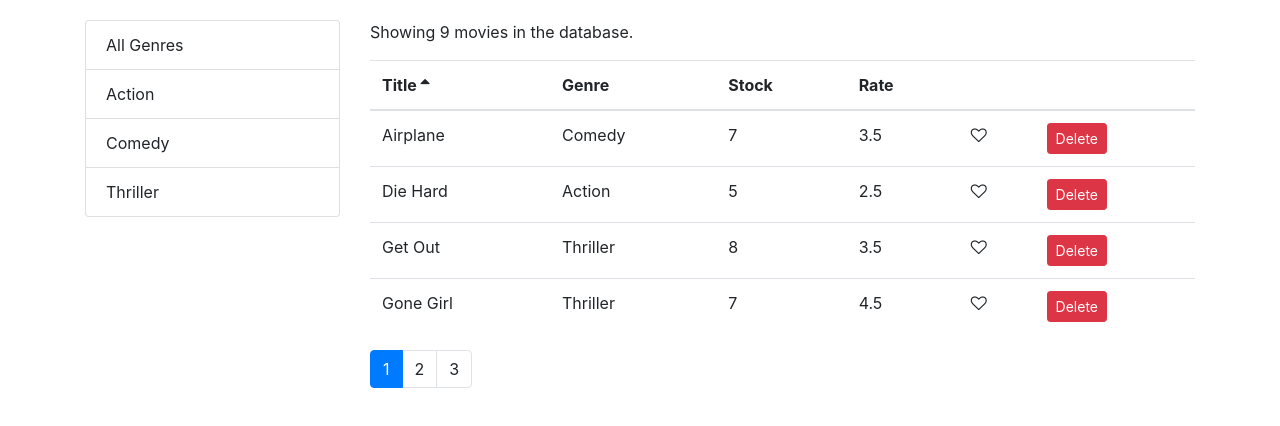
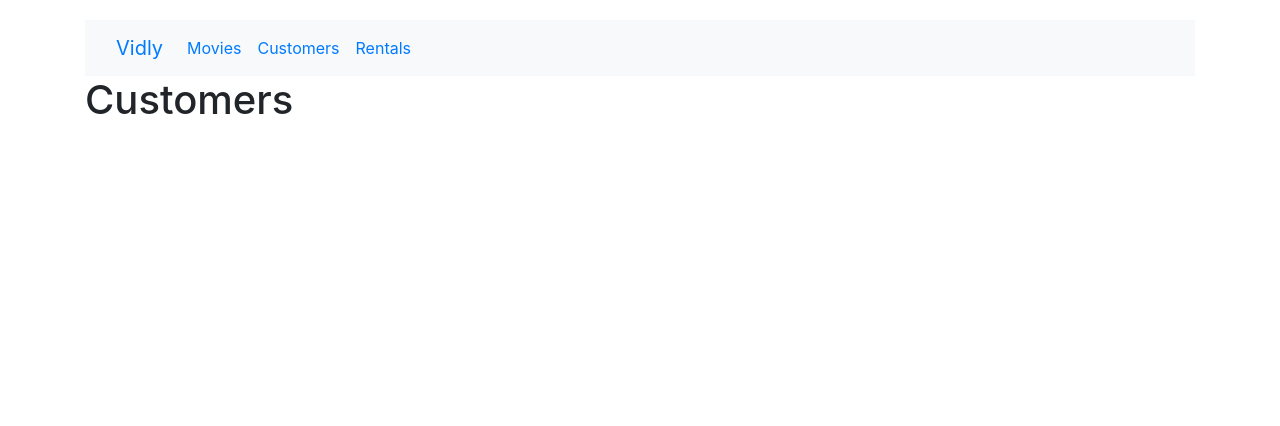
Before and after one commit to Dakapu/vidly, a React (Create React App) app: page /customers in a window 1280 px wide. Shown: the top 426 px of the page. Built offline with nearby package versions, Linux system fonts and the light colour scheme.

Commit message:
implement routing with NavLink

```diff
--- a/src/App.js
+++ b/src/App.js
@@ -1,14 +1,24 @@
 import React, { Component } from "react";
 import Movies from "./components/movies";
+import Customers from "./components/customers";
+import Rentals from "./components/rentals";
+import NotFound from "./components/not-found";
 import "./App.css";
-import SideBar from "./components/common/sidebar";
+import NavBar from "./components/common/navbar";
+import { Route, Routes } from "react-router-dom";
 
 class App extends Component {
   render() {
     return (
       <main className="container">
-        <SideBar />
-        <Movies />
+        <NavBar />
+        <Routes>
+          <Route path="/movies" element={<Movies />} />
+          <Route path="/customers" element={<Customers />} />
+          <Route path="/rentals" element={<Rentals />} />
+          <Route path="/" exact element={<Movies />} />
+          <Route path="*" element={<NotFound to="/not-found" replace />} />
+        </Routes>
       </main>
     );
   }
--- /dev/null
+++ b/src/components/common/navbar.jsx
@@ -0,0 +1,41 @@
+import React, { Component } from "react";
+import { NavLink } from "react-router-dom";
+
+const NavBar = () => {
+  return (
+    <nav className="navbar navbar-expand-lg bg-light">
+      <div className="container-fluid">
+        <a className="navbar-brand" href="#">
+          Vidly
+        </a>
+        <button
+          className="navbar-toggler"
+          type="button"
+          data-bs-toggle="collapse"
+          data-bs-target="#navbarNavAltMarkup"
+          aria-controls="navbarNavAltMarkup"
+          aria-expanded="false"
+          aria-label="Toggle navigation"
+        >
+          <span className="navbar-toggler-icon"></span>
+        </button>
+
+        <div className="collapse navbar-collapse">
+          <div className="navbar-nav">
+            <NavLink className="nav-item nav-link" to="/movies">
+              Movies
+            </NavLink>
+            <NavLink className="nav-item nav-link" to="/customers">
+              Customers
+            </NavLink>
+            <NavLink className="nav-item nav-link" to="/rentals">
+              Rentals
+            </NavLink>
+          </div>
+        </div>
+      </div>
+    </nav>
+  );
+};
+
+export default NavBar;
--- a/src/components/common/sidebar.jsx
+++ /dev/null
@@ -1,7 +0,0 @@
-import React, { Component } from "react";
-
-const SideBar = () => {
-  return null;
-};
-
-export default SideBar;
--- /dev/null
+++ b/src/components/customers.jsx
@@ -0,0 +1,11 @@
+import React, { Component } from "react";
+
+const Customers = () => {
+  return (
+    <div className="heading">
+      <h1>Customers</h1>
+    </div>
+  );
+};
+
+export default Customers;
--- /dev/null
+++ b/src/components/not-found.jsx
@@ -0,0 +1,11 @@
+import React, { Component } from "react";
+
+const NotFound = () => {
+  return (
+    <div className="heading">
+      <h1>Not Found</h1>
+    </div>
+  );
+};
+
+export default NotFound;
--- /dev/null
+++ b/src/components/rentals.jsx
@@ -0,0 +1,11 @@
+import React, { Component } from "react";
+
+const Rentals = () => {
+  return (
+    <div className="heading">
+      <h1>Rentals</h1>
+    </div>
+  );
+};
+
+export default Rentals;
--- a/src/index.js
+++ b/src/index.js
@@ -5,6 +5,12 @@ import App from "./App";
 import registerServiceWorker from "./registerServiceWorker";
 import "bootstrap/dist/css/bootstrap.css";
 import "font-awesome/css/font-awesome.css";
+import { BrowserRouter } from "react-router-dom";
 
-ReactDOM.render(<App />, document.getElementById("root"));
+ReactDOM.render(
+  <BrowserRouter>
+    <App />
+  </BrowserRouter>,
+  document.getElementById("root")
+);
 registerServiceWorker();
```
Also changed, not shown: package.json (+13 -0 lines), 1 other file (tests, documents, lock files or other folders).
